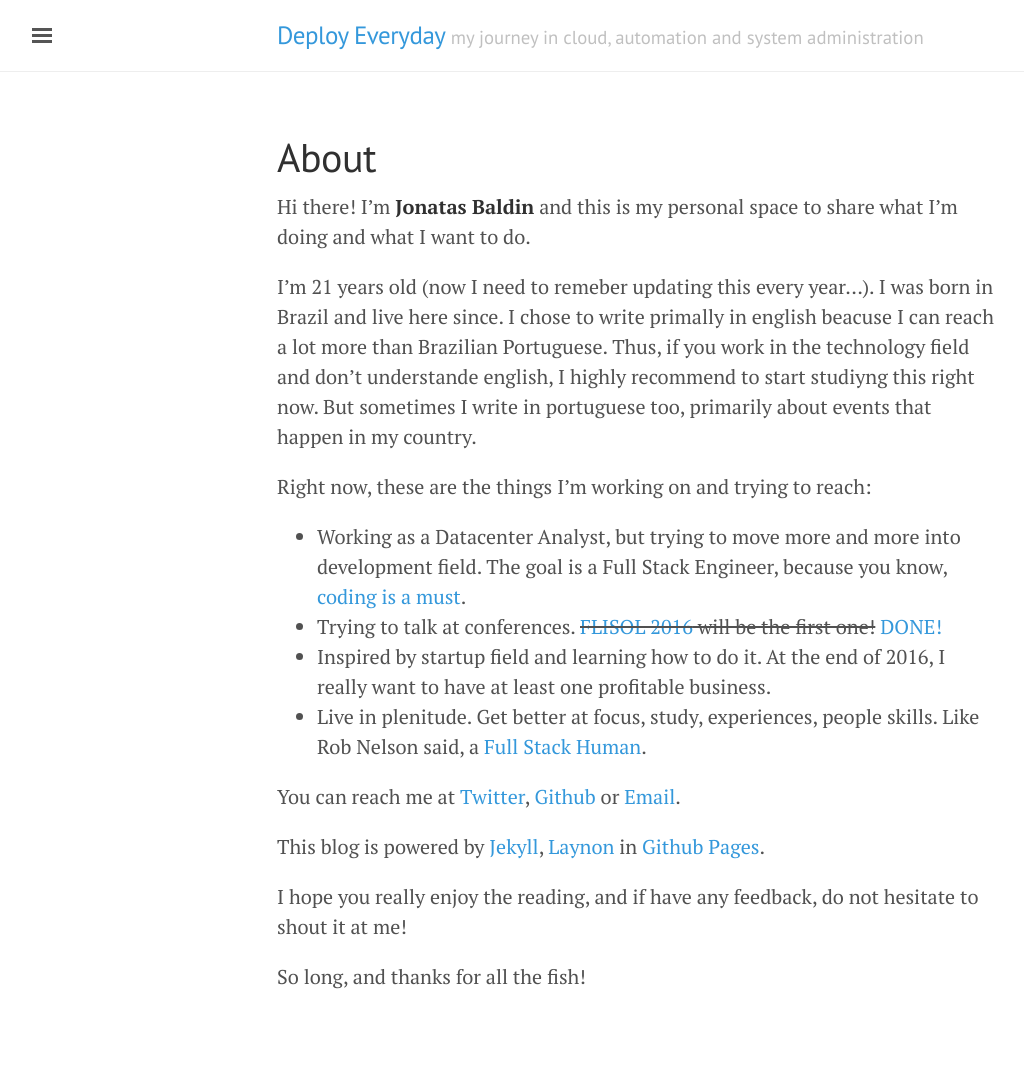
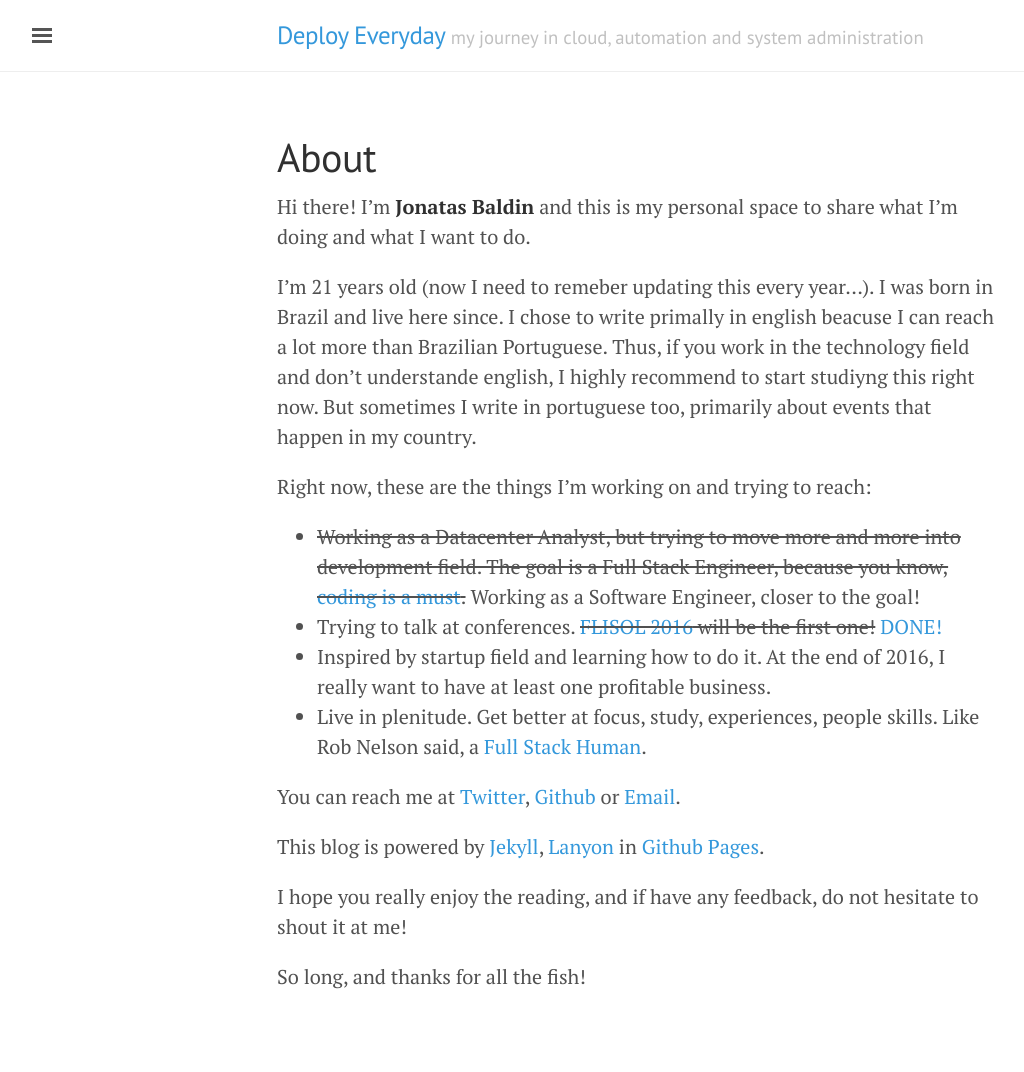
Before and after one commit to jonatasbaldin/jonatasbaldin.github.io, a Jekyll site: the page built from about.md, in a window 1280 px wide. Shown: the whole page, without its empty margins (3-1027 px from the left). Built offline with Jekyll 4.4.1, drawn with Linux system fonts in a browser that asks for light colours; nearby versions of some CDN libraries.

Commit message:
Change job in About and fix Lanyon theme name

```diff
--- a/about.md
+++ b/about.md
@@ -9,14 +9,14 @@ I'm 21 years old (now I need to remeber updating this every year...). I was born
 
 Right now, these are the things I'm working on and trying to reach:
 
-* Working as a Datacenter Analyst, but trying to move more and more into development field. The goal is a Full Stack Engineer, because you know, [coding is a must](http://deployeveryday.com/2015/06/04/hey-sysadmin-start-coding.html).
+* ~~Working as a Datacenter Analyst, but trying to move more and more into development field. The goal is a Full Stack Engineer, because you know, [coding is a must](http://deployeveryday.com/2015/06/04/hey-sysadmin-start-coding.html).~~ Working as a Software Engineer, closer to the goal!
 * Trying to talk at conferences. ~~[FLISOL 2016](https://doity.com.br/flisolcascavel2016) will be the first one!~~ [DONE!](http://deployeveryday.com/2016/04/19/flisol2016-cascavel.html)
 * Inspired by startup field and learning how to do it. At the end of 2016, I really want to have at least one profitable business.
 * Live in plenitude. Get better at focus, study, experiences, people skills. Like Rob Nelson said, a [Full Stack Human](http://rnelson0.com/2016/01/10/a-full-stack-what/).
 
 You can reach me at [Twitter]({{ site.author.twitter }}), [Github]({{ site.author.github }}) or [Email](mailto:{{ site.author.email }}).
 
-This blog is powered by [Jekyll](https://jekyllrb.com), [Laynon](http://lanyon.getpoole.com/) in [Github Pages](https://pages.github.com/).
+This blog is powered by [Jekyll](https://jekyllrb.com), [Lanyon](http://lanyon.getpoole.com/) in [Github Pages](https://pages.github.com/).
 
 I hope you really enjoy the reading, and if have any feedback, do not hesitate to shout it at me!
 
```
Also changed, not shown: events.md (+1 -0 lines).
